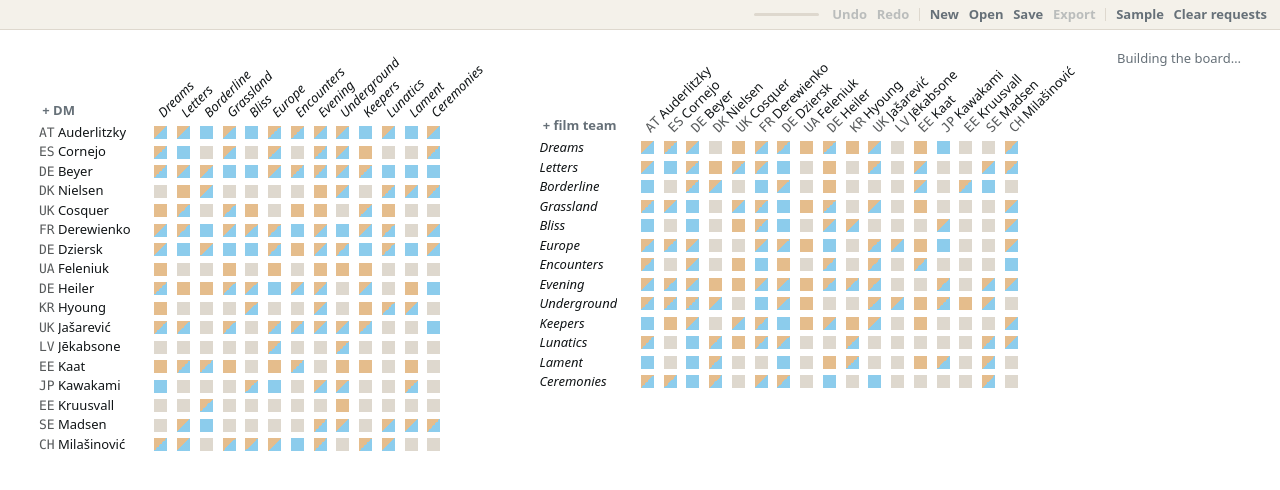
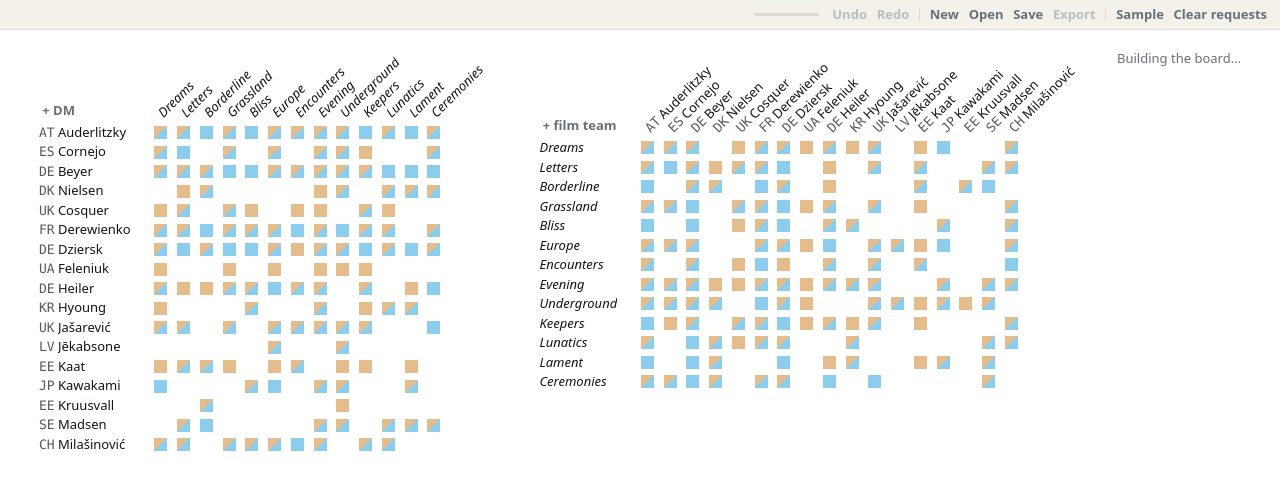
Before and after one commit to mbrock/seadocs, a React (Vite) app: page / in a window 1280 px wide. Shown: the top 490 px of the page. Built offline with nearby package versions, Linux system fonts and the light colour scheme.

Commit message:
Hide empty request cells until hover
Remove unchecked backgrounds and reveal a subtle square grid outline only while hovering a request matrix.

Amp-Thread-ID: https://ampcode.com/threads/T-01a062fd-f5d8-718c-beaf-18fc9d7dbc8b
Co-authored-by: Mikael Brockman <mikael@brockman.se>

```diff
--- a/src/components/SetupPanel.tsx
+++ b/src/components/SetupPanel.tsx
@@ -116,7 +116,7 @@ function RequestMatrix({
   return (
     <section className="w-fit max-w-full min-w-0">
       <div className="overflow-auto pb-1">
-        <table className="mr-16 w-max border-separate border-spacing-0">
+        <table className="group/matrix mr-16 w-max border-separate border-spacing-0">
           <thead className="sticky top-0 z-20 bg-paper">
             <tr>
               <th style={{ height: headerHeight }} className="sticky left-0 z-30 w-px bg-paper px-2 pb-1 text-left align-bottom whitespace-nowrap">
@@ -165,7 +165,7 @@ function RequestMatrix({
                         aria-label={description}
                         title={`${description} · ${requested ? fulfilled ? 'scheduled' : 'not scheduled' : 'not requested'}`}
                         onClick={() => onChange((current) => withAsk(current, kind, team, dm, !requested))}
-                        className="flex h-6 w-full cursor-pointer items-center justify-center hover:outline hover:outline-ink"
+                        className="flex h-6 w-full cursor-pointer items-center justify-center"
                       >
                         <RequestMark
                           dm={dmRequested}
--- a/src/components/ui.tsx
+++ b/src/components/ui.tsx
@@ -50,7 +50,7 @@ export function RequestMark({
       className={`block size-4 shrink-0 ${requested && !fulfilled ? 'opacity-45' : ''} ${
         requested
           ? both ? '' : dm ? 'bg-request-dm' : 'bg-request-team'
-          : showEmpty ? 'bg-rule' : 'invisible'
+          : showEmpty ? 'invisible outline outline-1 outline-rule group-hover/matrix:visible' : 'invisible'
       } ${className}`}
       style={both ? { background: 'linear-gradient(135deg, var(--color-request-dm) 0 50%, var(--color-request-team) 50% 100%)' } : undefined}
       title={askedBy(dm, team)}
```
Also changed, not shown: 1 other file (tests, documents, lock files or other folders).
